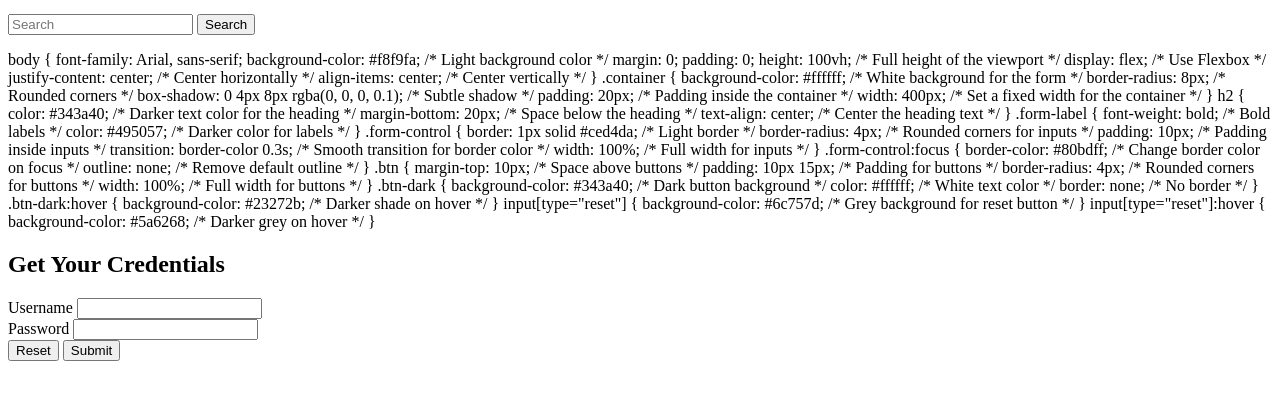
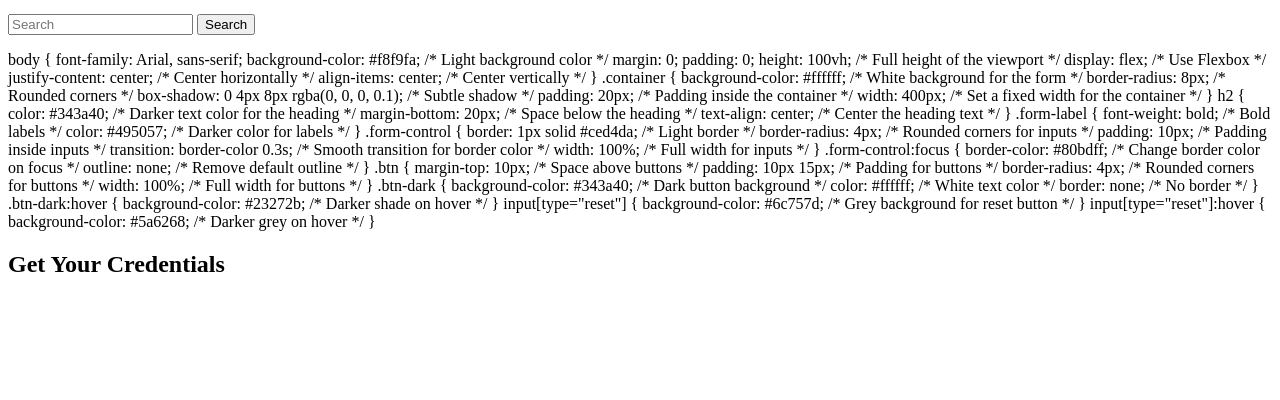
Before and after one commit to mustakpanwar/flask, a Flask app: template templates/login.html in a window 1280 px wide. Shown: the part 256-656 px from the top of the page. Run offline with Flask 3, Linux system fonts and the light colour scheme; the template is opened without the code that fills it, so the values that code supplies are empty.

Commit message:
Initial commit

```diff
--- a/app.py
+++ b/app.py
@@ -9,7 +9,7 @@ app = Flask(__name__)
 
 app.config['SQLALCHEMY_DATABASE_URI'] = "sqlite:///todo.db"
 #app.config['SECRET_KEY'] = os.getenv('SECRET_KEY', os.urandom(24))
-#app.config['SQLALCHEMY_DATABASE_URI'] = os.getenv('DATABASE_URL','postgresql://postgres.ifhbgrmlpgiorbbiflhz:GDa5gURNcbBuyhLW@aws-0-us-east-1.pooler.supabase.com:6543/postgres?sslmode=require')
+#app.config['SQLALCHEMY_DATABASE_URI'] = os.getenv('DATABASE_URL','POSTGRES_URL="postgres://postgres.ifhbgrmlpgiorbbiflhz:GDa5gURNcbBuyhLW@aws-0-us-east-1.pooler.supabase.com:6543/postgres?sslmode=require&supa=base-pooler.x')
 app.config['SQLALCHEMY_TRACK_MODIFICATIONS'] = False
 db = SQLAlchemy(app)
 migrate = Migrate(app,db)
--- a/templates/login.html
+++ b/templates/login.html
@@ -77,7 +77,7 @@ input[type="reset"]:hover {
 <div class="container my-3">
     <h2>Get Your Credentials</h2>
     <form action="/login" method="POST">  <!-- Changed action to /add -->
-      <div class="row mb-3">
+      <!-- <div class="row mb-3">
           <div class="col-md-12">
               <label for="username" class="form-label">Username</label>
               <input type="text" class="form-control" name="username" required>
@@ -108,15 +108,15 @@ input[type="reset"]:hover {
 
 
 
+ -->
 
 
-
-
+<!--
  -->
 
 
 
-
+<!--
 <form action="/login" method="POST">
     <label for="username">Username:</label>
     <input type="text" name="username" required><br>
@@ -124,4 +124,4 @@ input[type="reset"]:hover {
     <input type="password" name="password" required><br>
     <button type="submit">Login</button>
 </form>
-<a href="/register">Don't have an account? Register here</a>
+<a href="/register">Don't have an account? Register here</a> --> -->
```
Also changed, not shown: instance/todo.db.
